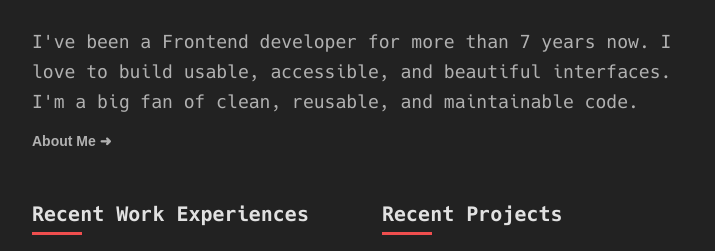
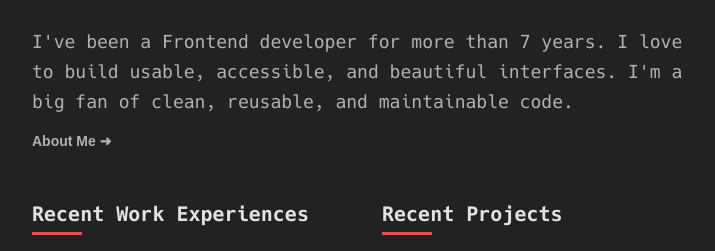
Before and after one commit to jcmnunes/josenunes.dev, a Gatsby site: page / in a window 1280 px wide. Shown: the part 327-578 px from the top of the page, without its empty margins (282-997 px from the left). Built offline with nearby package versions, Linux system fonts and the light colour scheme; Gatsby itself is replaced by a stand-in of ours; some packages are replaced by stand-ins of ours.

Commit message:
fix: remove extra "now"

```diff
--- a/src/components/Manifest.js
+++ b/src/components/Manifest.js
@@ -31,9 +31,9 @@ class Manifest extends Component {
   render() {
     return (
       <StyledManifest>
-        I've been a Frontend developer for more than {personalInfo.feYearsExperience} years now. I
-        love to build usable, accessible, and beautiful interfaces. I'm a big fan of clean,
-        reusable, and maintainable code.
+        I've been a Frontend developer for more than {personalInfo.feYearsExperience} years. I love
+        to build usable, accessible, and beautiful interfaces. I'm a big fan of clean, reusable, and
+        maintainable code.
         <div>
           <TerciaryButton onClick={this.goToAbout}>About Me ➜</TerciaryButton>
         </div>
--- a/src/styles/theme.js
+++ b/src/styles/theme.js
@@ -1,4 +1,4 @@
-export default {
+export const theme = {
   /* Colors */
   // Primary
   primary100: '#FFE3E3',
@@ -29,3 +29,5 @@ export default {
   bp_medium: '720px',
   bp_small: '450px',
 };
+
+export default theme;
```
